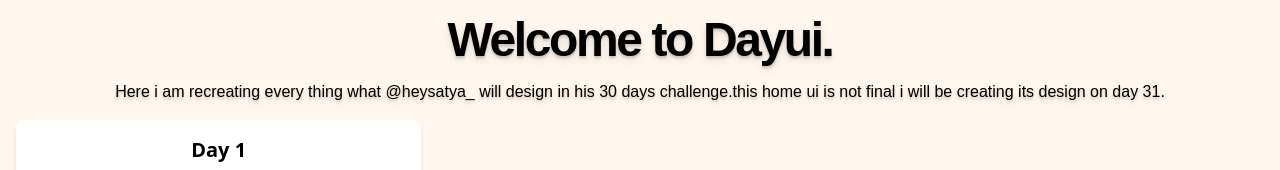
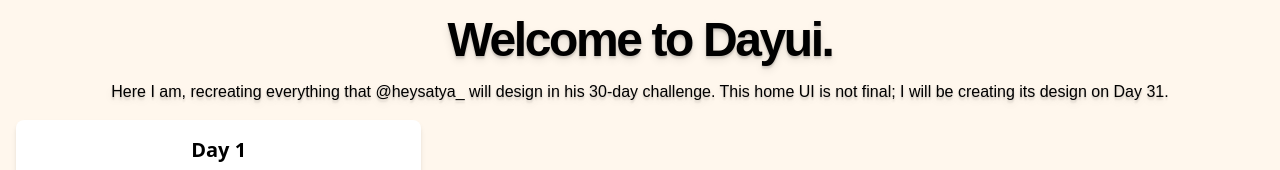
Before and after one commit to janakshukla/Dayui, a React (Vite) app: page / in a window 1280 px wide. Shown: the top 170 px of the page. Built offline with nearby package versions, Linux system fonts and the light colour scheme.

Commit message:
fix: correct grammar and punctuation in Home page description

```diff
--- a/src/Pages/Home.tsx
+++ b/src/Pages/Home.tsx
@@ -18,9 +18,7 @@ const Home = () => {
           Welcome to Dayui.
         </h1>
         <p className=" font-geist font-medium  text-shadow-lg -tracking-normal mt-4 text-center">
-          Here i am recreating every thing what @heysatya_ will design in his 30
-          days challenge.this home ui is not final i will be creating its design
-          on day 31.
+        Here I am, recreating everything that @heysatya_ will design in his 30-day challenge. This home UI is not final; I will be creating its design on Day 31.
         </p>
       </div>
       <div>
```
